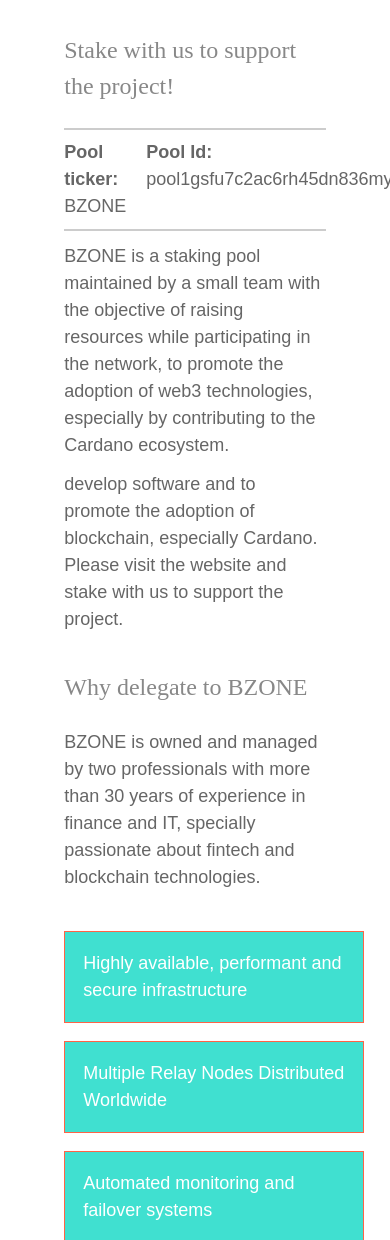
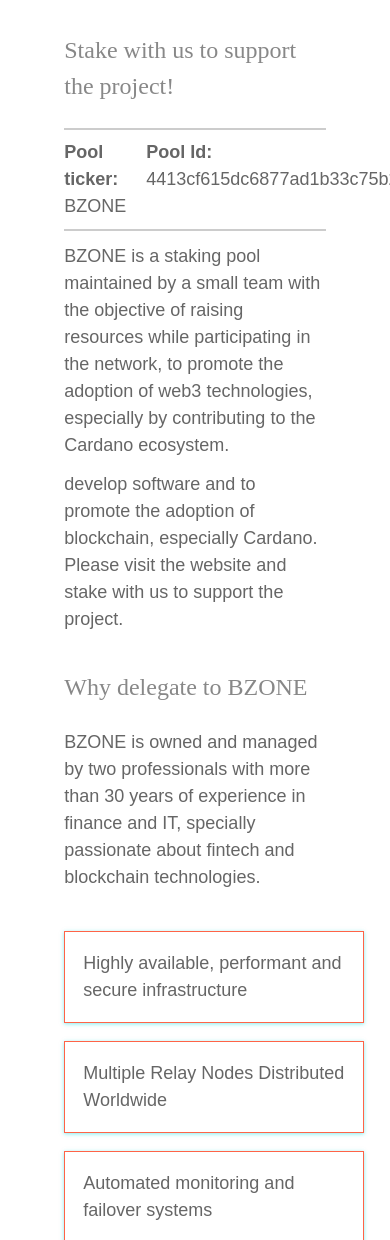
Before and after one commit to blockopszone/www-blockops-zone, an Eleventy site: page src/cardano/stakepool.md in a window 390 px wide. Shown: the part 760-2000 px from the top of the page. Built offline with nearby package versions, Linux system fonts and the light colour scheme; Eleventy itself is replaced by a stand-in of ours; files that its build step writes are made by us from their sources; a web font is replaced by a local one.

Commit message:
stakepool edits

```diff
--- a/src/cardano/stakepool.md
+++ b/src/cardano/stakepool.md
@@ -18,7 +18,7 @@ tags: ['project']
 <div><strong>Pool ticker:</strong>
 BZONE
 </div>
-<div><strong>Pool Id:</strong> pool1gsfu7c2ac6rh45dn836myms9flp99y0erppqez80nwehk9c70eu</div>
+<div><strong>Pool Id:</strong> 4413cf615dc6877ad1b33c75b26e054fc25291f918420c88ef9bb37b</div>
 
 </div>
 
--- a/src/css/site.css
+++ b/src/css/site.css
@@ -620,8 +620,7 @@ time {
     border: 1px solid tomato;
     padding: 1em;
     flex: 1;
-    color: white;
-    background-color: turquoise;
+    box-shadow: rgba(9, 221, 225, 0.5) 0px 1px 4px;
 }
 
 .staking-steps-wallet {
@@ -794,4 +793,7 @@ time {
         font-size: 18px;
         line-height: 1.2;
     }
+    .staking-steps {
+        padding: 30px 20px;
+    }
 }
```
